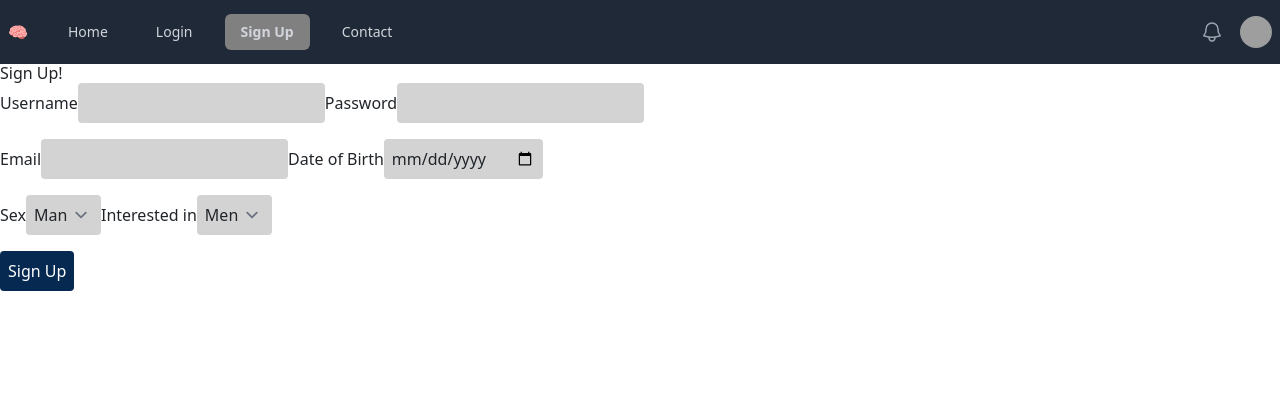
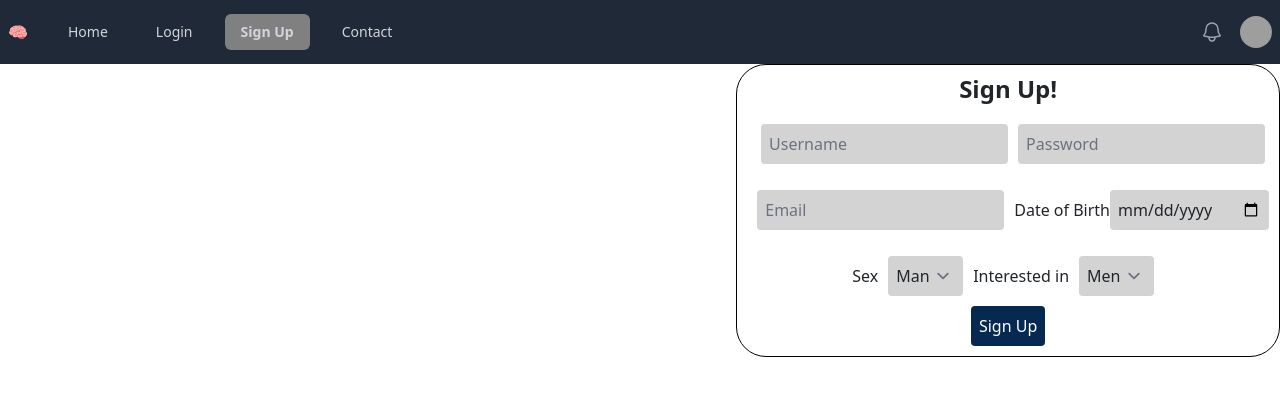
Before and after one commit to ktaghavi/Smart-Swipe, a React (Vite) app: page /signup in a window 1280 px wide. Shown: the top 396 px of the page. Built offline with nearby package versions, Linux system fonts and the light colour scheme; data requests are answered from the project's data file; grey boxes are pictures that could not be loaded.

Commit message:
Presentation Ready

```diff
--- a/src/components/SmartCards/SmartCards.css
+++ b/src/components/SmartCards/SmartCards.css
@@ -15,9 +15,17 @@
     background-size: cover !important;
     background-position: center !important;
     box-shadow: 0px 20px 60px 0px rgba(0, 0, 0, 0.3) !important;
-
+    grid-area: 1/1 !important;
 }
 
 .swipe{
     position: absolute !important;
 }
+
+.parent {
+    display: grid;
+    grid-template-columns: 1fr;
+    grid-template-rows: 1fr;
+    grid-column-gap: 0px;
+    grid-row-gap: 0px;
+    }
--- a/src/components/SmartCards/SmartCards.jsx
+++ b/src/components/SmartCards/SmartCards.jsx
@@ -44,11 +44,14 @@ const SmartCards = () => {
     ]);
 
   return (
-    <div className='card-container'>
+    <div className='parent' >
+    <div className='card-container' >
 
     {
+
     cards.map(card => (
         <TinderCard
+
         className='swipe'
         key={card.name}
         preventSwipe={['up', 'down']}
@@ -60,6 +63,7 @@ const SmartCards = () => {
     ))
     }
     </div>
+    </div>
 )}
 
 export default SmartCards
--- a/src/components/header/NavBar.jsx
+++ b/src/components/header/NavBar.jsx
@@ -1,4 +1,4 @@
-import { Fragment } from 'react'
+import { Fragment, Link} from 'react'
 import { Disclosure, Menu, Transition } from '@headlessui/react'
 import { Bars3Icon, BellIcon, XMarkIcon } from '@heroicons/react/24/outline'
 import {NavLink} from 'react-router-dom'
@@ -105,12 +105,11 @@ export default function Example({setCurrentUser}) {
                       </Menu.Item>
                       <Menu.Item>
                         {({ active }) => (
-                          <a
-                            href="/Login"
+                          <Link to="/login"
                             className={classNames(active ? 'bg-gray-100' : '', 'block px-4 py-2 text-sm text-gray-700')}
                           >
                             Sign out
-                          </a>
+                          </Link>
                         )}
                       </Menu.Item>
                     </Menu.Items>
--- a/src/pages/1.home/Home.jsx
+++ b/src/pages/1.home/Home.jsx
@@ -1,9 +1,9 @@
 
 const Home = () => {
   return (
-    <div>
-        <h1 className="text-center p-4">
-            Smart Swype 🧠
+    <div style={{padding: '15vh'}} className="flex justify-center">
+        <h1 className="m-auto text-center p-4 " style={{fontSize: '60px'}}>
+            <b>Smart<em> Swype </em></b>🧠
         </h1>
     </div>
   )
--- a/src/pages/2.login/Login.jsx
+++ b/src/pages/2.login/Login.jsx
@@ -1,4 +1,4 @@
-import { useNavigate } from "react-router-dom";
+import { useNavigate, Link } from "react-router-dom";
 export default function Login({users, setCurrentUser}) {
 
   const navigate = useNavigate();
@@ -11,7 +11,7 @@ export default function Login({users, setCurrentUser}) {
 
   const user = users.find(user => user.username === userName && user.password === password);
   setCurrentUser(user);
-  user? navigate ('/profile') : console.log ("Incorrect Username/Password");
+  user? navigate ('/profile') : alert ("Incorrect Username/Password");
   }
 
 
@@ -74,9 +74,9 @@ export default function Login({users, setCurrentUser}) {
 
             <p className="mt-10 text-center text-sm text-gray-500">
               Not a member?{' '}
-              <a href="./SignUp" className="font-semibold leading-6 text-indigo-600 hover:text-indigo-500">
+              <Link to="/SignUp" className="font-semibold leading-6 text-indigo-600 hover:text-indigo-500">
                 Sign up now!
-              </a>
+              </Link>
             </p>
           </div>
         </div>
--- a/src/pages/3.signup/SignUp.css
+++ b/src/pages/3.signup/SignUp.css
@@ -6,6 +6,22 @@ form {
   label {
     margin-bottom: 0.5rem;
   }
+  .div1{
+    grid-area: 2 / 2 / 5 / 5;
+    align-items: center;
+    justify-content: center;
+    text-align: center;
+    border: 1px solid black;
+    padding: 10px;
+    border-radius: 30px;
+  }
+  .parent {
+    display: grid;
+    grid-template-columns: repeat(5, 1fr);
+    grid-template-rows: repeat(5, 1fr);
+    grid-column-gap: 0px;
+    grid-row-gap: 0px;
+    }
 
   input[name=username],
   input[name=password],
--- a/src/pages/3.signup/SignUp.jsx
+++ b/src/pages/3.signup/SignUp.jsx
@@ -16,34 +16,37 @@ const SignUp = ({users, setUsers}) => {
   };
 
   return (
-    <div>
-        <h1>
+    <div className='parent'>
+      <div className='div1'>
+        <b>
+        <h1 style={{fontSize: '1.5rem', paddingBottom: '10px'}}>
         Sign Up!
         </h1>
+        </b>
         <form onSubmit={handleSubmit} className='form'>
             <div>
-            <label>Username</label>
-            <input type="text" name="username"></input>
-            <label>Password</label>
-            <input type="password" name="password"></input>
+            {/* <label>Username</label> */}
+            <input type="text" name="username" placeholder='Username' style={{margin: '10px'}}></input>
+            {/* <label>Password</label> */}
+            <input type="password" name="password" placeholder='Password'></input>
             </div>
 
             <div>
-            <label>Email</label>
-            <input type="email" name="email"></input>
+            {/* <label>Email</label> */}
+            <input type="email" name="email" placeholder='Email 'style={{margin: '10px'}}></input>
             <label>Date of Birth</label>
-            <input type="date" name="dob"></input>
+            <input type="date" name="dob" placeholder='DOB'></input>
             </div>
 
             <div>
             <label>Sex</label>
-            <select name="sex">
+            <select name="sex" style={{margin: '10px'}}>
                 <option value="Man">Man</option>
                 <option value="Woman">Woman</option>
                 <option value="Other">Other</option>
             </select>
             <label>Interested in </label>
-            <select name="interestedIn">
+            <select name="interestedIn" style={{margin: '10px'}}>
                 <option value="Men">Men</option>
                 <option value="Women">Women</option>
                 <option value="Other">Other</option>
@@ -54,6 +57,7 @@ const SignUp = ({users, setUsers}) => {
             </div>
   </form>
     </div>
+    </div>
   )
 }
 
```
Also changed, not shown: index.html (+2 -2 lines), 1 other file (tests, documents, lock files or other folders).
